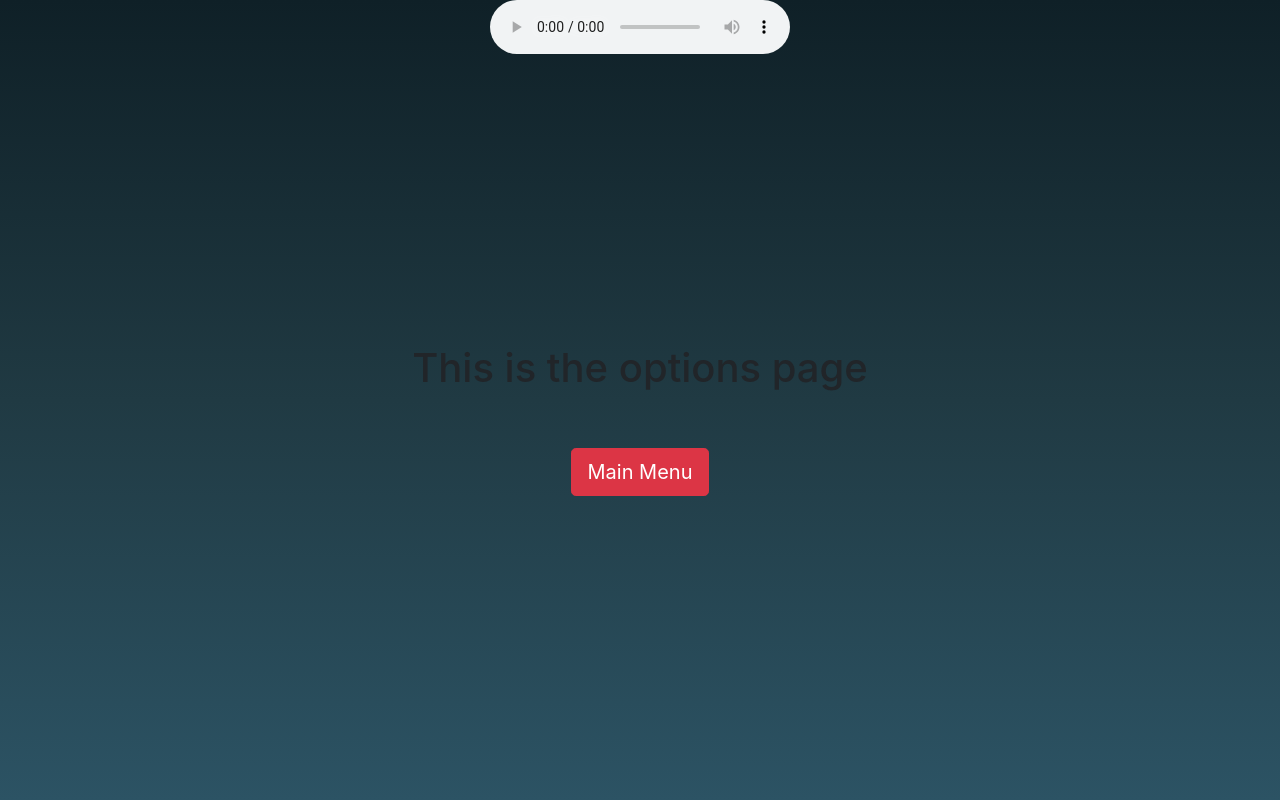
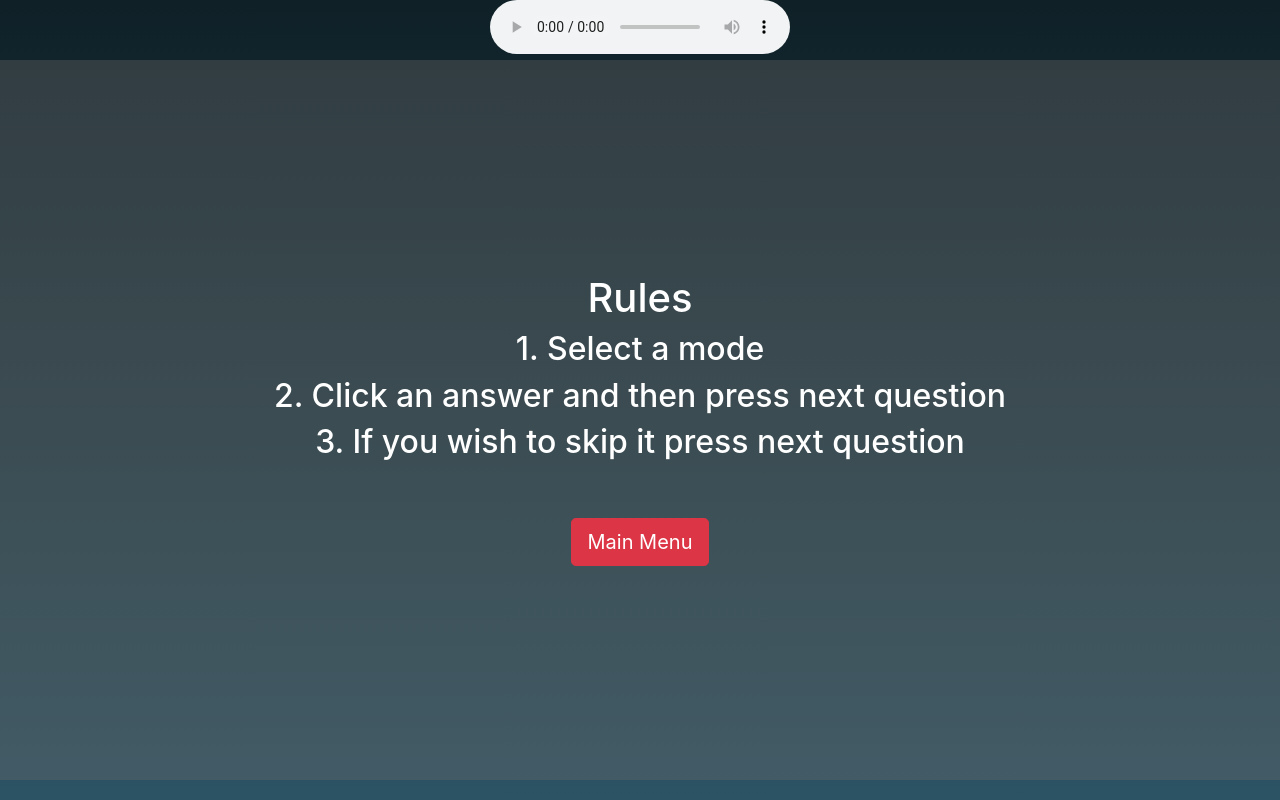
Before and after one commit to JohnCodePass/React_Trivia, a React (Create React App) app: page /options in a window 1280 px wide. Built offline with nearby package versions, Linux system fonts and the light colour scheme.

Commit message:
Small changes

```diff
--- a/src/components/optionpage/options.css
+++ b/src/components/optionpage/options.css
@@ -0,0 +1,4 @@
+.contArea{
+    color: white;
+    background-color: rgba(107, 107, 107, 0.356);
+}
--- a/src/components/optionpage/options.js
+++ b/src/components/optionpage/options.js
@@ -1,7 +1,7 @@
 import React, { Component } from 'react';
 import { Container, Row, Col, Button } from 'react-bootstrap';
 import { Link } from 'react-router-dom'
-
+import './options.css'
 
 
 export default class Option extends Component {
@@ -11,7 +11,10 @@ export default class Option extends Component {
             <Container fluid id='titleId' className="contArea d-flex justify-content-center align-items-center flex-column">
                 <Row>
                     <Col>
-                        <h1>This is the options page</h1>
+                        <h1>Rules</h1>
+                        <h2>1. Select a mode</h2>
+                        <h2>2. Click an answer and then press next question</h2>
+                        <h2>3. If you wish to skip it press next question</h2>
 
                     </Col>
                 </Row>
```
Also changed, not shown: 1 other file (tests, documents, lock files or other folders).
